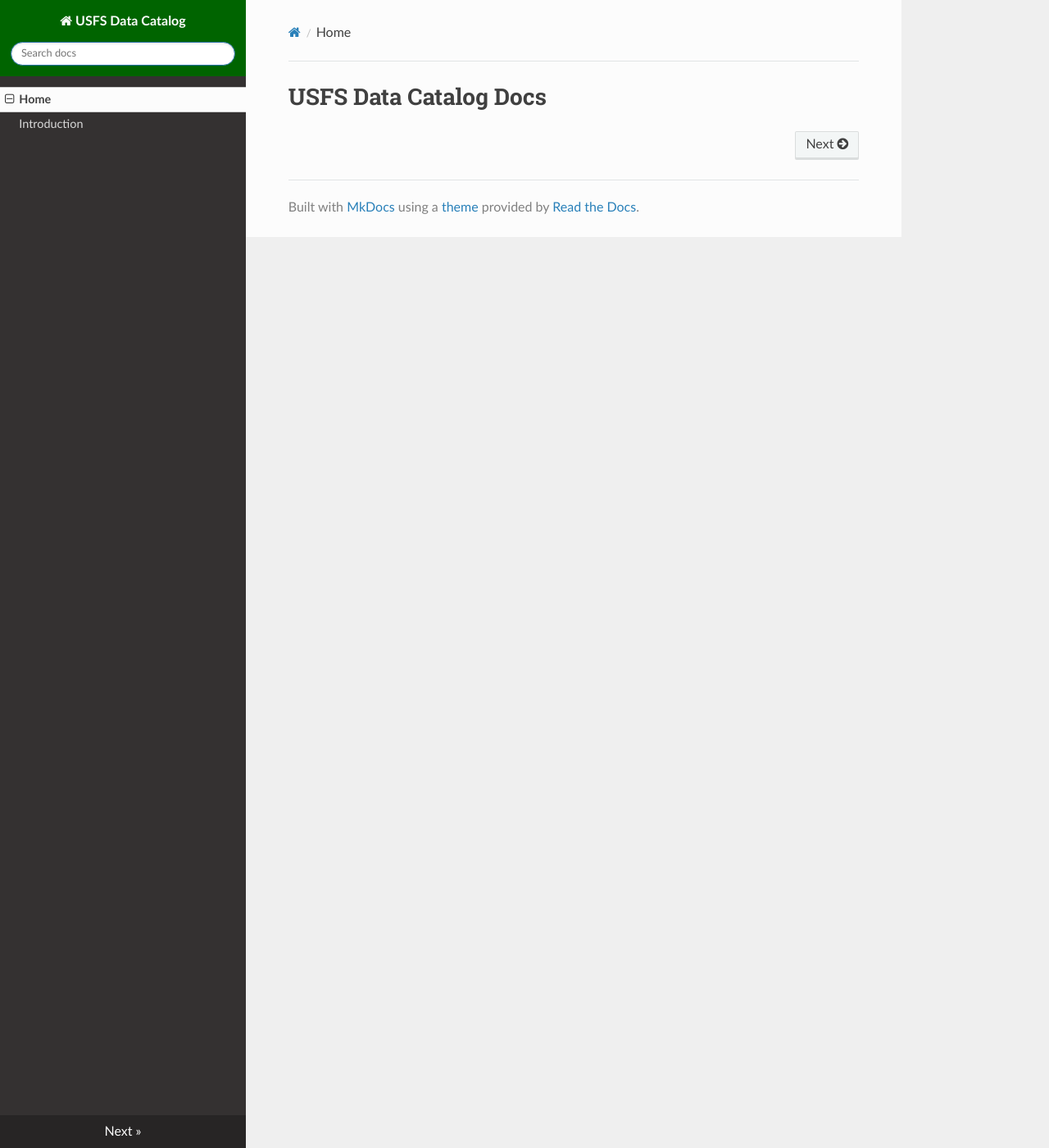
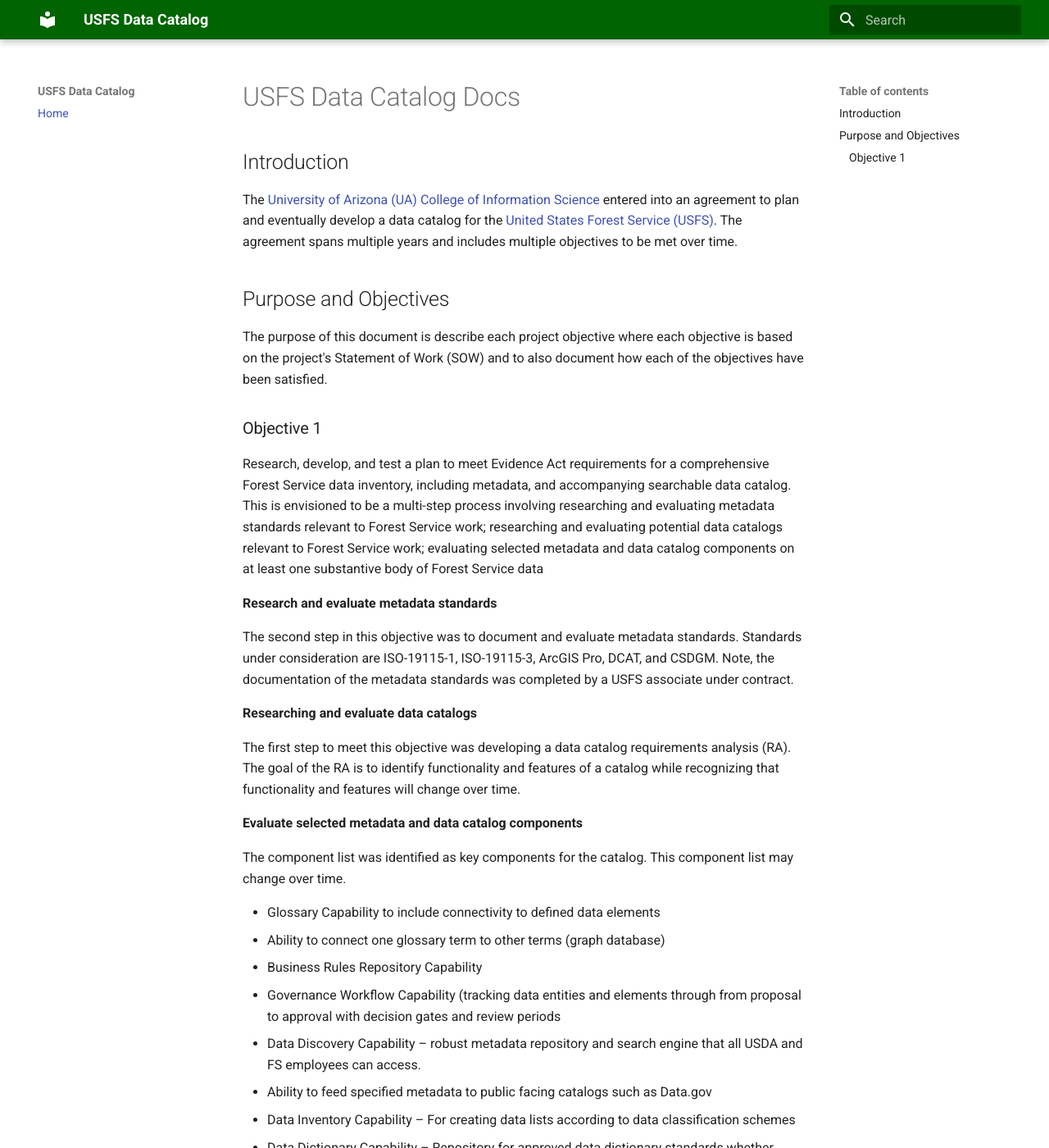
Before and after one commit to forestbytes/catalog, an MkDocs documentation site: the page built from docs/index.md, in a window 1280 px wide and 1400 px high. Shown: the whole window at 82% size. Built offline with MkDocs 1.6.1 and Material for MkDocs 9.7.7, drawn with Linux system fonts in a browser that asks for light colours; nearby versions of some CDN libraries; some of the changed text lies outside the part shown.

Commit message:
Added objective 1 to the landing page.

```diff
--- a/docs/extras/styles.css
+++ b/docs/extras/styles.css
@@ -1,3 +1,3 @@
-.wy-side-nav-search {
+.wy-side-nav-searchm, .md-header {
   background-color: darkgreen;
 }
--- a/docs/index.md
+++ b/docs/index.md
@@ -1,17 +1,43 @@
 # USFS Data Catalog Docs
 
-<!-- For full documentation visit [mkdocs.org](https://www.mkdocs.org).
+## Introduction
+The [University of Arizona (UA) College of Information Science](https://infosci.arizona.edu/){:target="_blank"} entered into an agreement to plan and eventually develop a data catalog for the [United States Forest Service (USFS)](https://www.fs.usda.gov/){:target="_blank"}.  The agreement spans multiple years and includes multiple objectives to be met over time.
 
-## Commands
 
-* `mkdocs new [dir-name]` - Create a new project.
-* `mkdocs serve` - Start the live-reloading docs server.
-* `mkdocs build` - Build the documentation site.
-* `mkdocs -h` - Print help message and exit.
+## Purpose and Objectives
+The purpose of this document is describe each project objective where each objective is based on the project's Statement of Work (SOW) and to also document how each of the objectives have been satisfied.
 
-## Project layout
+### Objective 1
+Research, develop, and test a plan to meet Evidence Act requirements for a comprehensive Forest Service data inventory, including metadata, and accompanying searchable data catalog. This is envisioned to be a multi-step process involving researching and evaluating metadata standards relevant to Forest Service work; researching and evaluating potential data catalogs relevant to Forest Service work; evaluating selected metadata and data catalog components on at least one substantive body of Forest Service data
 
-    mkdocs.yml    # The configuration file.
-    docs/
-        index.md  # The documentation homepage.
-        ...       # Other markdown pages, images and other files. -->
+__Research and evaluate metadata standards__
+
+The second step in this objective was to document and evaluate metadata standards.  Standards under consideration are ISO-19115-1, ISO-19115-3, ArcGIS Pro, DCAT, and CSDGM.  Note, the documentation of the metadata standards was completed by a USFS associate under contract.
+
+__Researching and evaluate data catalogs__
+
+The first step to meet this objective was developing a data catalog requirements analysis (RA).  The goal of the RA is to identify functionality and features of a catalog while recognizing that functionality and features will change over time.
+
+__Evaluate selected metadata and data catalog components__
+
+The component list was identified as key components for the catalog.  This component list may change over time.
+
+* Glossary Capability to include connectivity to defined data elements
+* Ability to connect one glossary term to other terms (graph database)
+* Business Rules Repository Capability
+* Governance Workflow Capability (tracking data entities and elements through from proposal to approval with decision gates and review periods
+* Data Discovery Capability – robust metadata repository and search engine that all USDA and FS employees can access.
+* Ability to feed specified metadata to public facing catalogs such as Data.gov
+* Data Inventory Capability – For creating data lists according to data classification schemes
+* Data Dictionary Capability – Repository for approved data dictionary standards whether instantiated or not.
+* Ability to feed metadata to Axon/EDC at USDA in an automated way.
+
+A second components or capabilities list was developed.  The second list is more extensive, and the time limitations of the project will restrict what components in the second list might be delivered.
+
+__*Metadata Catalog Platform Evaluation*__
+In spring of 2024 an evaluation of different metadata catalog platforms was developed as part of identifying catalog requirements analysis.  Like other items in this document the requirements may change, and the list of possible catalog platforms may also change.
+
+Inventory and catalog datasets (including metadata, glossaries, data dictionaries, etc.) related to the Wildfire Crisis Strategy.  Inventorying/cataloging other datasets is a long-term interest of the Forest Service and can be incorporated into this project as time allows.
+
+__*Implementation Plan*__
+A draft metadata catalog implementation plan has been created for development.  The implementation plan identifies the proposed metadata standard to be used for the metadata catalog’s data and a draft of field mappings from CSDGM, FS AGOL and ISO-19115-(1,3).
--- a/mkdocs.yml
+++ b/mkdocs.yml
@@ -1,15 +1,23 @@
 site_name: USFS Data Catalog
 theme:
-  name: readthedocs
+  name: material
 #   palette:
 #     primary: indigo
 #     accent: indigo
+
 plugins:
     - search
 
+markdown_extensions:
+#   - admonition
+#   - codehilite
+#   - footnotes
+#   - meta
+#   - toc:
+#       permalink: True
+    - attr_list
 nav:
   - Home: index.md
-  - Introduction: introduction.md
 
 extra_css:
   - extras/styles.css
--- a/pyproject.toml
+++ b/pyproject.toml
@@ -9,6 +9,7 @@
     "bs4>=0.0.2",
     "click>=8.2.1",
     "lxml>=6.0.0",
+    "mkdocs-material>=9.6.15",
     "python-dotenv>=1.1.1",
     "requests>=2.32.4",
 ]
```
Also changed, not shown: docs/introduction.md (deleted, +0 -3 lines), 1 other file.
